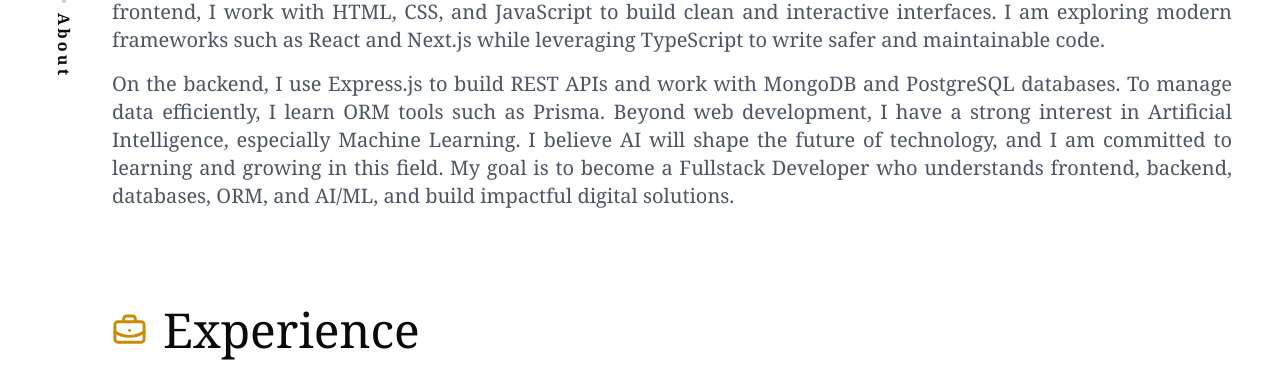
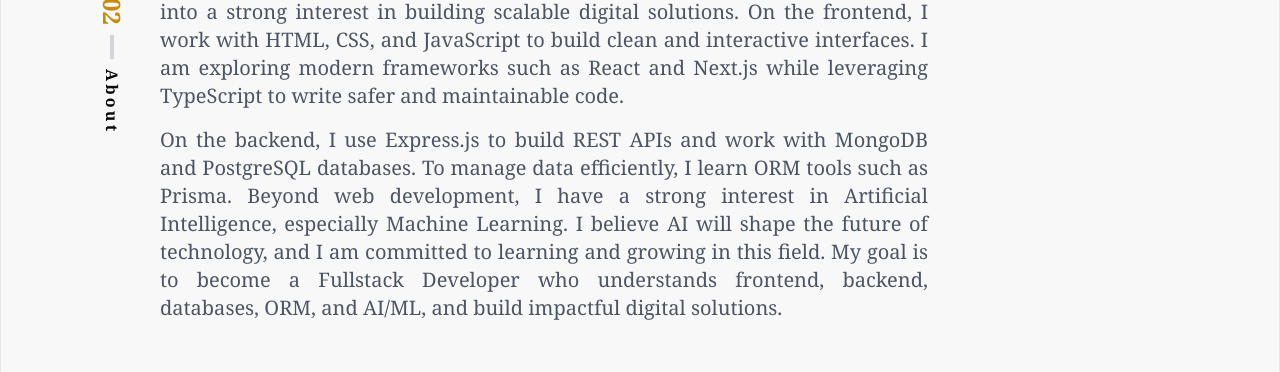
Before and after one commit to leapwithluvi/portfolio, a React (Vite) app: page / in a window 1280 px wide. Shown: the part 880-1252 px from the top of the page. Built offline with nearby package versions, Linux system fonts and the light colour scheme.

Commit message:
refactor: standardize layout with max-container, update global theme, and add scrollbar hiding

```diff
--- a/src/App.tsx
+++ b/src/App.tsx
@@ -27,7 +27,11 @@ export const App = () => {
   }, []);
 
   return (
-    <>
+    <div className="relative min-h-screen bg-[oklch(0.98_0_0)]">
+      {/* Global Vertical Dividers */}
+      <div className="absolute left-[calc(50%-640px)] top-0 bottom-0 w-[1px] bg-gray-200 hidden xl:block" />
+      <div className="absolute right-[calc(50%-640px)] top-0 bottom-0 w-[1px] bg-gray-200 hidden xl:block" />
+
       <HeroPages />
       <AboutPages />
       <ExperiencePages />
@@ -35,6 +39,6 @@ export const App = () => {
       <ProjectPages />
       <ContactPages />
       <Footer />
-    </>
+    </div>
   );
 };
--- a/src/components/Footer.tsx
+++ b/src/components/Footer.tsx
@@ -1,10 +1,11 @@
 export const Footer = () => {
   return (
-    <footer className="w-full bg-[#CA8A04] font-serif">
-      <div className="max-w-screen-xl mx-auto px-4 py-4 sm:py-6 text-center">
-        <p className="text-white text-xs sm:text-sm md:text-base leading-relaxed">
+    <footer className="w-full bg-[oklch(0.98_0_0)] font-serif">
+      <div className="max-container py-6 text-center border-t border-gray-200">
+        <p className="text-gray-500 text-xs sm:text-sm md:text-base leading-relaxed">
           &copy; 2025 Luvi Aprilyansyah Gabriel. Built with open-source
-          technologies.
+          technologies. <br className="sm:hidden" />
+          Inspired by <a href="https://www.delfanladen.my.id/" className="hover:text-yellow-600 transition-colors">Delfan Rynaldo Laden</a>.
         </p>
       </div>
     </footer>
--- a/src/index.css
+++ b/src/index.css
@@ -77,7 +77,22 @@
     border-color: var(--border);
   }
   body {
-    background-color: var(--background);
+    background-color: oklch(0.98 0 0);
     color: var(--foreground);
   }
+
+  .max-container {
+    @apply max-w-7xl mx-auto w-full px-4 md:px-8 lg:px-12;
+  }
+
+  /* Hide scrollbar for Chrome, Safari and Opera */
+  *::-webkit-scrollbar {
+    display: none;
+  }
+
+  /* Hide scrollbar for IE, Edge and Firefox */
+  * {
+    -ms-overflow-style: none; /* IE and Edge */
+    scrollbar-width: none; /* Firefox */
+  }
 }
--- a/src/pages/AboutPages.tsx
+++ b/src/pages/AboutPages.tsx
@@ -5,9 +5,10 @@ import { UserRound } from "lucide-react";
 export const AboutPages = () => {
   return (
     <section
-      className="flex items-center h-auto px-6 md:px-12 py-12 overflow-hidden"
+      className="flex justify-center items-center h-auto px-6 md:px-12 py-12 overflow-hidden"
       id="about"
     >
+      <div className="max-container flex items-center h-full">
       <motion.div
         initial={{ x: -100, opacity: 0 }}
         whileInView={{ x: 0, opacity: 1 }}
@@ -57,7 +58,7 @@ export const AboutPages = () => {
         ].map((text, index) => (
           <motion.p
             key={index}
-            className="md:text-xl text-xl font-serif text-gray-600"
+            className="md:text-xl text-xl font-serif text-gray-600 max-w-3xl"
             initial={{ opacity: 0, y: 40 }}
             whileInView={{ opacity: 1, y: 0 }}
             transition={{ duration: 0.6, delay: index * 0.15 }}
@@ -67,6 +68,7 @@ export const AboutPages = () => {
           </motion.p>
         ))}
       </motion.div>
+      </div>
     </section>
   );
 };
--- a/src/pages/ContactPages.tsx
+++ b/src/pages/ContactPages.tsx
@@ -3,7 +3,8 @@ import { Sidebar } from "../components/Sidebar";
 
 export const ContactPages = () => {
   return (
-    <section className="flex h-auto px-6 md:px-12 py-12">
+    <section className="flex justify-center h-auto px-6 md:px-12 py-12">
+      <div className="max-container flex h-full">
       {/* Sidebar kiri */}
       <Sidebar num="05" title="Contact" />
 
@@ -196,6 +197,7 @@ export const ContactPages = () => {
           </motion.div>
         </motion.div>
       </div>
+      </div>
     </section>
   );
 };
--- a/src/pages/ExperiencePages.tsx
+++ b/src/pages/ExperiencePages.tsx
@@ -8,8 +8,9 @@ export const ExperiencePages = () => {
   return (
     <section
       id="experince"
-      className="fkex flex items-center h-auto px-6 md:px-12 py-12"
+      className="flex justify-center items-center h-auto px-6 md:px-12 py-12"
     >
+      <div className="max-container flex items-center h-full">
       {/*sidebar kiri*/}
       <motion.div
         initial={{ x: -100, opacity: 0 }}
@@ -67,6 +68,7 @@ export const ExperiencePages = () => {
           </motion.div>
         </motion.div>
       </div>
+      </div>
     </section>
   );
 };
--- a/src/pages/HeroPages.tsx
+++ b/src/pages/HeroPages.tsx
@@ -7,10 +7,11 @@ import pp from "../assets/img/pp.jpeg";
 
 export const HeroPages = () => {
   return (
-    <section className="flex items-center w-full bg-white px-6 md:px-12 lg:px-24 py-16 md:py-24 overflow-hidden">
-      <Sidebar num="01" title="Hero" />
+    <section className="flex justify-center items-center w-full px-6 md:px-12 lg:px-24 py-16 md:py-24 overflow-hidden">
+      <div className="max-container flex items-center gap-8 md:gap-16">
+        <Sidebar num="01" title="Hero" />
 
-      <div className="max-w-[1550px] w-full grid grid-cols-1 md:grid-cols-2 gap-10 md:gap-16 items-center">
+        <div className="w-full grid grid-cols-1 md:grid-cols-2 gap-10 md:gap-16 items-center">
         {/* TEXT */}
         <motion.div
           className="flex flex-col gap-4"
@@ -82,6 +83,7 @@ export const HeroPages = () => {
           />
         </motion.div>
       </div>
+      </div>
     </section>
   );
 };
--- a/src/pages/MySkillPages.tsx
+++ b/src/pages/MySkillPages.tsx
@@ -10,8 +10,16 @@ export const MySkillPages = () => {
   return (
     <section
       id="skills"
-      className="relative flex items-center h-auto px-6 md:px-12 py-20 overflow-hidden"
+      className="max-container relative z-0 flex justify-center items-center h-auto px-6 md:px-12 py-20 overflow-hidden"
     >
+      <GridPattern
+        width={45}
+        height={50}
+        x={1}
+        y={1}
+        className="absolute inset-0 w-full h-full -z-10 [mask-image:radial-gradient(ellipse_at_center,white_40%,transparent_90%)] stroke-gray-900/10"
+      />
+      <div className="max-container relative flex items-center h-full">
       {/* Sidebar Kiri */}
       <motion.div
         initial={{ x: -100, opacity: 0 }}
@@ -25,13 +33,6 @@ export const MySkillPages = () => {
       {/* Konten */}
       <div className="flex flex-col flex-1">
         {/* Judul */}
-        <GridPattern
-          width={50}
-          height={50}
-          x={1}
-          y={1}
-          className="absolute inset-0 w-full h-full -z-10 [mask-image:radial-gradient(ellipse_at_center,white_40%,transparent_90%)]"
-        />
           <motion.div
           className="flex flex-col gap-2 mb-6"
           initial={{ y: -30, opacity: 0 }}
@@ -90,6 +91,7 @@ export const MySkillPages = () => {
           </motion.div>
         </motion.div>
       </div>
+      </div>
     </section>
   );
 };
--- a/src/pages/ProjectPages.tsx
+++ b/src/pages/ProjectPages.tsx
@@ -80,7 +80,8 @@ export const ProjectPages = () => {
   const [activeTab, setActiveTab] = useState<Tab>("projects");
 
   return (
-    <section id="work" className="flex items-start h-auto px-6 md:px-12 py-16">
+    <section id="work" className="flex justify-center items-start h-auto px-6 md:px-12 py-16">
+      <div className="max-container flex items-start gap-8 md:gap-16">
       {/* SIDEBAR */}
       <Sidebar num="04" title="Work" />
 
@@ -174,6 +175,7 @@ export const ProjectPages = () => {
           )}
         </AnimatePresence>
       </div>
+      </div>
     </section>
   );
 };
```
Also changed, not shown: src/components/ui/grid-pattern.tsx (+5 -5 lines), 1 other file (tests, documents, lock files or other folders).
